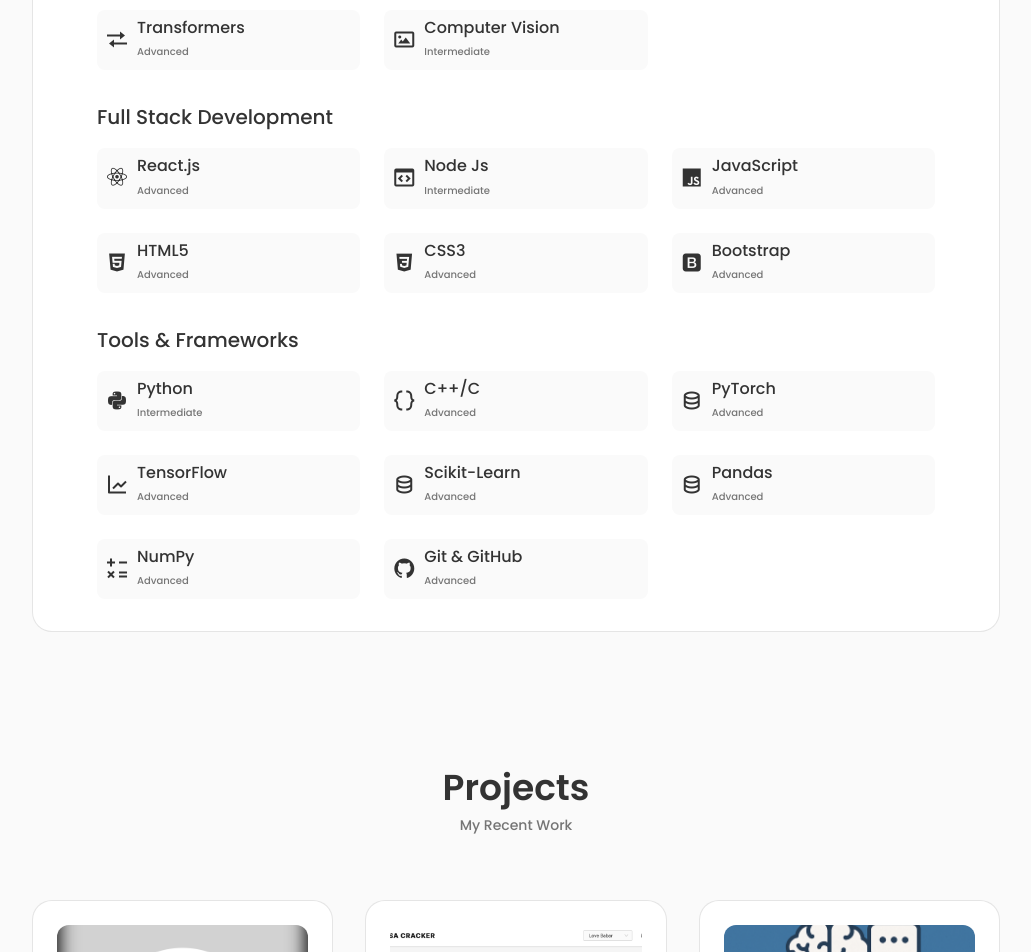
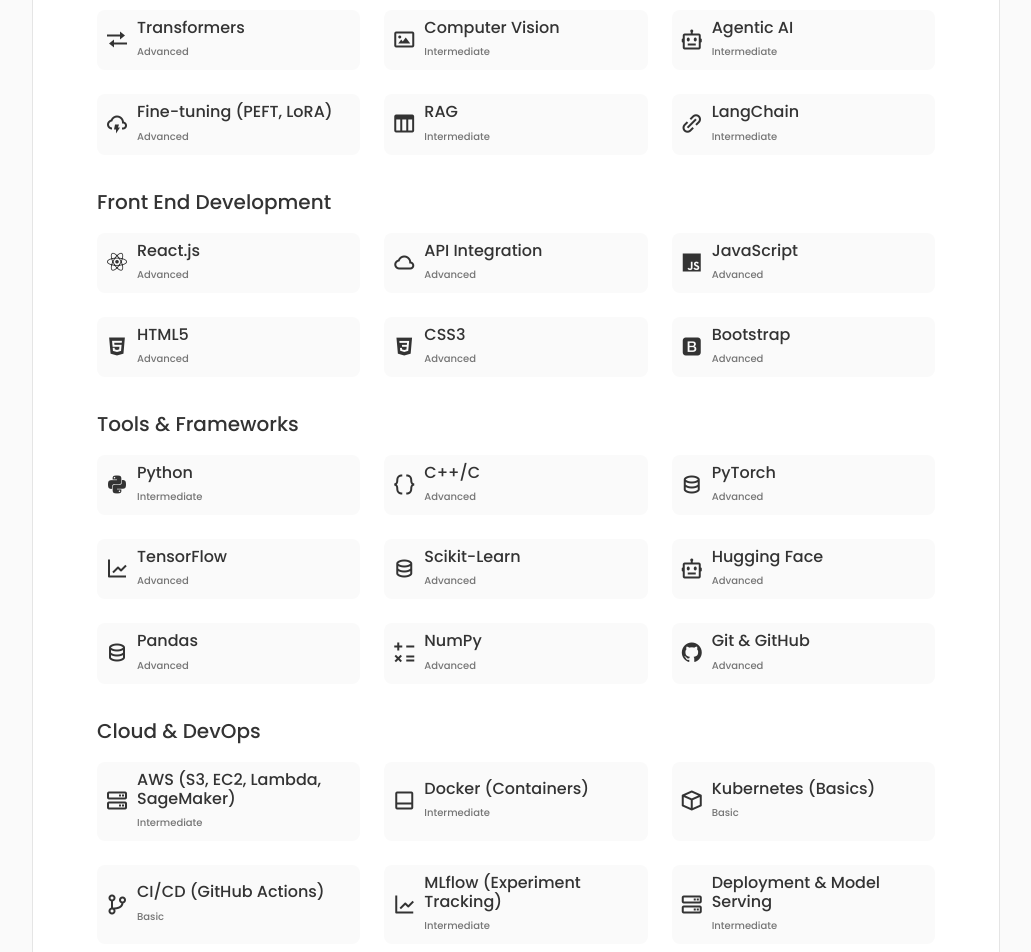
Before and after one commit to thenileshmishra/Protfolio, a React (Create React App) app: page / in a window 1280 px wide. Shown: the part 1900-2852 px from the top of the page, without its empty margins (124-1155 px from the left). Built offline with nearby package versions, Linux system fonts and the light colour scheme.

Commit message:
feat: Added ML Skills

```diff
--- a/src/components/skills/Skills.jsx
+++ b/src/components/skills/Skills.jsx
@@ -47,12 +47,43 @@
                   <span className="skills__level">Intermediate</span>
                 </div>
               </div>
+              <div className="skills__data">
+                <i className="bx bx-bot"></i>
+                <div>
+                  <h3 className="skills__name">Agentic AI</h3>
+                  <span className="skills__level">Intermediate</span>
+                </div>
+              </div>
+
+              <div className="skills__data">
+                <i className="bx bx-cloud-lightning"></i>
+                <div>
+                  <h3 className="skills__name">Fine-tuning (PEFT, LoRA)</h3>
+                  <span className="skills__level">Advanced</span>
+                </div>
+              </div>
+
+              <div className="skills__data">
+                <i className="bx bx-columns"></i>
+                <div>
+                  <h3 className="skills__name">RAG</h3>
+                  <span className="skills__level">Intermediate</span>
+                </div>
+              </div>
+
+              <div className="skills__data">
+                <i className="bx bx-link-alt"></i>
+                <div>
+                  <h3 className="skills__name">LangChain</h3>
+                  <span className="skills__level">Intermediate</span>
+                </div>
+              </div>
             </div>
           </div>
 
           {/* Full Stack Development */}
           <div className="skills__section">
-            <h3 className="skills__title"> Full Stack Development</h3>
+            <h3 className="skills__title"> Front End Development</h3>
             <div className="skills__paragraph">
               <div className="skills__data">
                 <i className="bx bxl-react"></i>
@@ -62,10 +93,10 @@
                 </div>
               </div>
               <div className="skills__data">
-                <i className="bx bx-code-block"></i>
+                <i className="bx bx-cloud"></i>
                 <div>
-                  <h3 className="skills__name">Node Js</h3>
-                  <span className="skills__level">Intermediate</span>
+                  <h3 className="skills__name">API Integration</h3>
+                  <span className="skills__level">Advanced</span>
                 </div>
               </div>
               <div className="skills__data">
@@ -96,7 +127,6 @@
                   <span className="skills__level">Advanced</span>
                 </div>
               </div>
-
             </div>
           </div>
 
@@ -140,6 +170,14 @@
                 </div>
               </div>
               <div className="skills__data">
+                <i className="bx bx-bot"></i>
+                <div>
+                  <h3 className="skills__name">Hugging Face</h3>
+                  <span className="skills__level">Advanced</span>
+                </div>
+              </div>
+
+              <div className="skills__data">
                 <i className="bx bx-data"></i>
                 <div>
                   <h3 className="skills__name">Pandas</h3>
@@ -162,6 +200,62 @@
               </div>
             </div>
           </div>
+
+          {/* Cloud & DevOps */}
+          <div className="skills__section">
+            <h3 className="skills__title">Cloud & DevOps</h3>
+            <div className="skills__paragraph">
+              <div className="skills__data">
+                <i className="bx bx-server"></i>
+                <div>
+                  <h3 className="skills__name">
+                    AWS (S3, EC2, Lambda, SageMaker)
+                  </h3>
+                  <span className="skills__level">Intermediate</span>
+                </div>
+              </div>
+
+              <div className="skills__data">
+                <i className="bx bx-dock-bottom"></i>
+                <div>
+                  <h3 className="skills__name">Docker (Containers)</h3>
+                  <span className="skills__level">Intermediate</span>
+                </div>
+              </div>
+
+              <div className="skills__data">
+                <i className="bx bx-cube"></i>
+                <div>
+                  <h3 className="skills__name">Kubernetes (Basics)</h3>
+                  <span className="skills__level">Basic</span>
+                </div>
+              </div>
+
+              <div className="skills__data">
+                <i className="bx bx-git-branch"></i>
+                <div>
+                  <h3 className="skills__name">CI/CD (GitHub Actions)</h3>
+                  <span className="skills__level">Basic</span>
+                </div>
+              </div>
+
+              <div className="skills__data">
+                <i className="bx bx-line-chart"></i>
+                <div>
+                  <h3 className="skills__name">MLflow (Experiment Tracking)</h3>
+                  <span className="skills__level">Intermediate</span>
+                </div>
+              </div>
+
+              <div className="skills__data">
+                <i className="bx bx-server"></i>
+                <div>
+                  <h3 className="skills__name">Deployment & Model Serving</h3>
+                  <span className="skills__level">Intermediate</span>
+                </div>
+              </div>
+            </div>
+          </div>
         </div>
       </div>
     </section>
```
